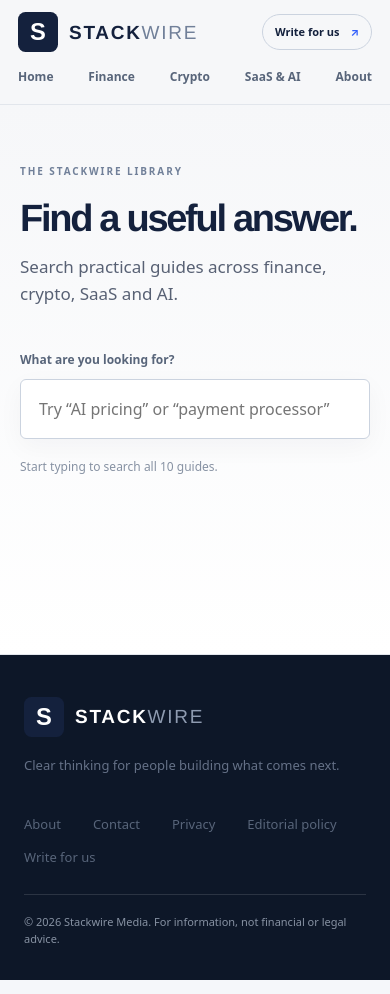
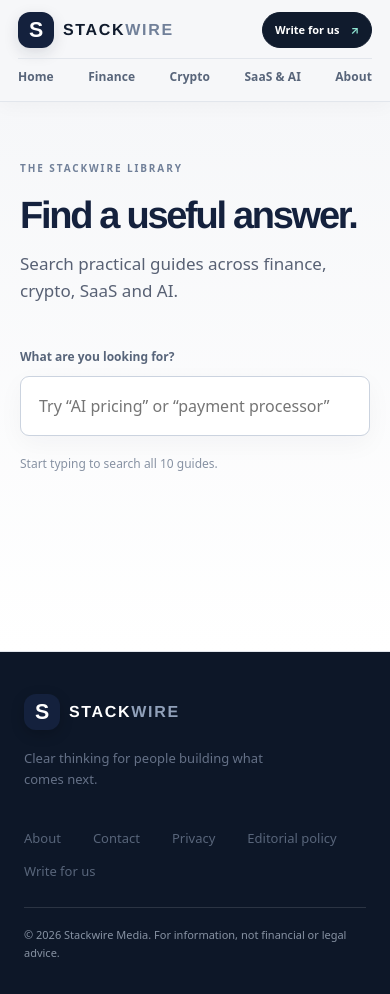
Before and after one commit to stackwire-media/stackwire-media.github.io, a Next.js app in the folder nextjs-preview/: page /search in a window 390 px wide. Built offline with nearby package versions, Linux system fonts and the light colour scheme.

Commit message:
Polish Stackwire logo spacing and responsive navigation

```diff
--- a/nextjs-preview/app/globals.css
+++ b/nextjs-preview/app/globals.css
@@ -41,3 +41,65 @@
 .legacy-content .page h1{font:800 clamp(36px,5vw,52px)/1.1 var(--serif);letter-spacing:-.05em}
 .legacy-content .page h2{font:750 25px/1.25 var(--serif);letter-spacing:-.03em;margin-top:34px}
 @media(max-width:700px){.legacy-content .cat-head,.legacy-content .listwrap{width:calc(100% - 36px)}.legacy-content .cat-head{padding-top:48px;padding-bottom:30px}.legacy-content .posts{grid-template-columns:1fr}.legacy-content .posts li{padding:19px}.legacy-content .page{padding-top:38px;padding-bottom:52px}}
+
+
+/* Refined Stackwire identity and navigation */
+.brand{gap:12px;letter-spacing:.115em;font-size:18px;color:#101b2d}
+.brand img{width:40px;height:40px;flex:0 0 40px;border-radius:12px;box-shadow:0 5px 15px #101b2d20}
+.brand-word{display:inline-block;line-height:1;letter-spacing:.105em}
+.brand-light{color:#718099;font-weight:600}
+.header-inner{height:86px;gap:24px}
+.header-inner nav{gap:clamp(15px,2.1vw,30px)}
+.header-inner nav a{font-size:13px;letter-spacing:.005em}
+.header-inner nav a:hover{color:var(--blue)}
+.header-actions{gap:14px;white-space:nowrap}
+.search-link{font-size:13px;font-weight:650;color:#58657a;padding:9px 5px}
+.search-link span{font-size:19px;vertical-align:-2px;margin-right:4px}
+.header-cta{background:#101b2d;color:#fff;border-color:#101b2d;padding:11px 17px;transition:background .2s,transform .2s}
+.header-cta:hover{background:#315efb;border-color:#315efb;transform:translateY(-1px)}
+.header-cta span{color:#8ee4d2}
+.site-header{box-shadow:0 4px 18px #101b2d08}
+.site-footer .brand img{box-shadow:0 4px 14px #0003}
+.site-footer .brand-word{color:#fff}
+.site-footer .brand-light{color:#91a1ba}
+.site-footer .footer-brand p{max-width:280px}
+.footer-links a:hover{color:#8ee4d2}
+.feature-card,.category-card{border-radius:9px}
+.feature-content{padding:26px}
+.feature-content h3{line-height:1.3}
+.latest-item{border-bottom-color:#dfe4eb}
+.latest-item:hover .latest-title{color:var(--blue)}
+.latest-thumb{border-radius:8px}
+.button-primary,.button-light{border-radius:6px;transition:transform .2s,box-shadow .2s}
+.button-primary:hover{transform:translateY(-2px);box-shadow:0 12px 25px #315efb38}
+.button-light:hover{transform:translateY(-2px)}
+.hero-art{border-radius:12px}
+.category-card{border-radius:9px}
+.search-input{border-radius:9px}
+@media(max-width:980px){
+ .header-inner{gap:16px}
+ .brand{font-size:16px;gap:9px}
+ .brand img{width:36px;height:36px;flex-basis:36px}
+ .header-inner nav{gap:14px}
+ .header-inner nav a{font-size:12px}
+ .header-actions{gap:8px}
+ .header-cta{padding:9px 12px}
+}
+@media(max-width:720px){
+ .header-inner{height:auto;min-height:70px;padding:12px 0;row-gap:10px}
+ .brand{font-size:16px}
+ .brand img{width:36px;height:36px;flex-basis:36px}
+ .header-actions{margin-left:auto}
+ .search-link{font-size:0;padding:7px}
+ .search-link span{font-size:22px;margin:0}
+ .header-cta{font-size:11px;padding:8px 11px}
+ .header-inner nav{justify-content:flex-start;gap:23px;padding:8px 0 3px;border-top:1px solid #e2e6ec}
+ .header-inner nav a{font-size:12px}
+ .footer-inner{gap:20px}
+}
+@media(max-width:380px){
+ .brand{font-size:14px;gap:7px}
+ .brand img{width:32px;height:32px;flex-basis:32px}
+ .header-cta{padding:7px 9px}
+ .header-inner nav{gap:18px}
+}
```
